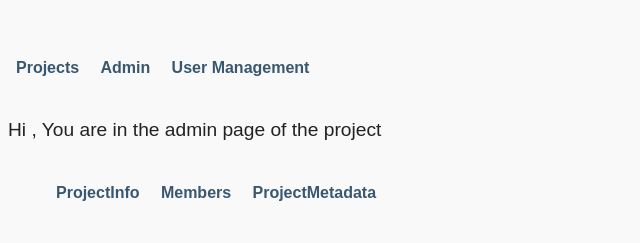
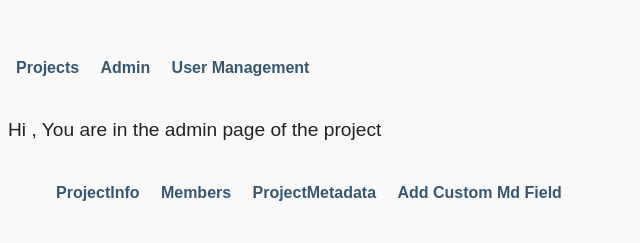
Before and after one commit to kmvinoth/djtest, a Django app: template metadata/templates/metadata/project_metadata.html in a window 1280 px wide. Shown: the part 68-311 px from the top of the page, without its empty margins (0-640 px from the left). Run offline with Django 3.2, Linux system fonts and the light colour scheme; the template is opened without the code that fills it, so the values that code supplies are empty.

Commit message:
Add new link CustomMdField

```diff
--- a/projects/templates/projects/project_admin_page.html
+++ b/projects/templates/projects/project_admin_page.html
@@ -10,6 +10,7 @@
         <li class="main-menu-item"> <a href="{% url 'projects:admin_projects_info' project_name %}"> ProjectInfo</a> </li>
         <li class="main-menu-item"> <a href="{% url 'projects:list_project_members' project_name %}"> Members</a> </li>
         <li class="main-menu-item"> <a href="{% url 'metadata:add_project_metadata' project_name %}"> ProjectMetadata</a> </li>
+        <li class="main-menu-item"> <a href="{% url 'metadata:add_custom_md_attributes' project_name %}"> Add Custom Md Field</a> </li>
         {#         Add other links later as per requirement#}
     </ul>
 
```
